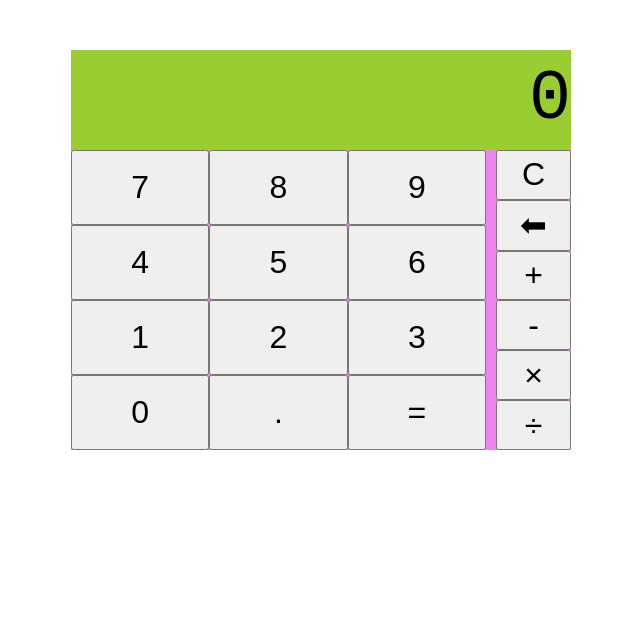
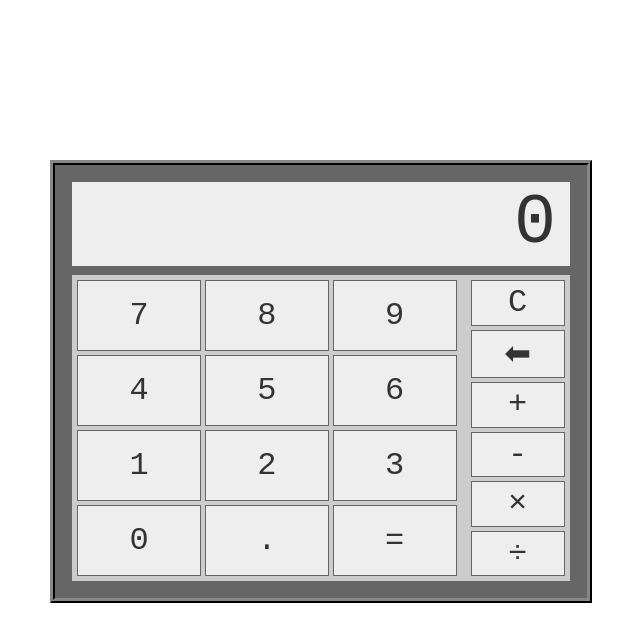
Before and after one commit to jugnugs/calculator, a plain HTML site: page index.html in a window 1280 px wide. Shown: the whole page, without its empty margins (319-959 px from the left). Drawn offline with Linux system fonts and the light colour scheme.

Commit message:
Polished the UI with more flattering styling & grayscale palette

```diff
--- a/styles/style.css
+++ b/styles/style.css
@@ -1,21 +1,26 @@
 body {
     font-family: 'Courier New', Courier, monospace;
+    color: #333333;
 }
 
 .center {
+    top: 0;
+    left: 0;
     display: flex;
-    flex-direction: column;
-    align-items: center;
-    text-align: center;
-    min-width: 100vh;
+    justify-content: center;
     height: auto;
 }
 
 #calculator {
+    position: relative;
+    top: 20vh;
     display: flex;
     flex-direction: column;
+    background-color: #666666;
     width: 500px;
-    height: 500px;
+    height: fit-content;
+    padding: 1em;
+    border: 5px ridge #333333;
     justify-content: center;
     align-content: space-around;
 
@@ -23,16 +28,21 @@ body {
 
 #display-digits {
     text-align: right;
+    padding: 0.1em 0.2em 0.1em 0.2em;
     font-size: 70px;
-    line-height: 100px;
-    background-color: yellowgreen;
+    line-height: 1em;
+    background-color: #EEEEEE;
+    border: 1px solid #666666;
     overflow: hidden;
+    margin: 0 0 0.1em 0;
 }
 
 #button-pad {
     display: flex;
     flex-flow: row nowrap;
-    background-color: violet;
+    padding: 0.2em;
+    background-color: #CCCCCC;
+    border: 1px solid #666666;
 }
 
 #num-pad {
@@ -48,7 +58,7 @@ body {
 
 #operators {
     display: flex;
-    width: 15%;
+    width: 20%;
     height: 300px;
     flex-flow: column nowrap;
     justify-items: stretch;
@@ -56,7 +66,16 @@ body {
 }
 
 .button {
+    font-family: monospace, Courier;
     font-size: 2em;
+    background-color: #EEEEEE;
+    border: 1px solid #666666;
+    color: #333333;
+    margin: 2px;
+}
+
+.button:focus {
+    outline: 1px ridge #666666;
 }
 
 #operators .button {
```
